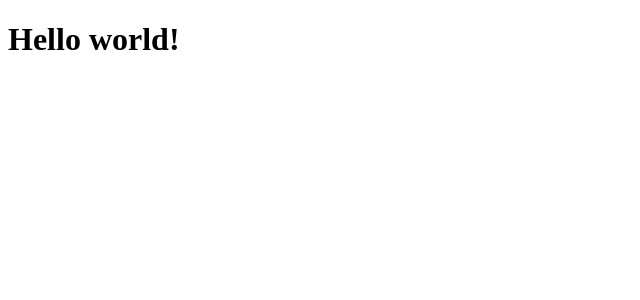
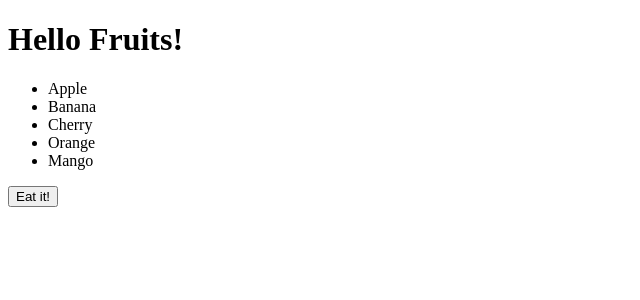
Before and after one commit to wjdals3255/Svlete_study, a SvelteKit app: page /vod/for in a window 1280 px wide. Shown: the top 300 px of the page, without its empty margins (0-640 px from the left). Built offline with nearby package versions, Linux system fonts and the light colour scheme.

Commit message:
#STUDY: 반복문

```diff
--- a/src/routes/vod/for/+page.svelte
+++ b/src/routes/vod/for/+page.svelte
@@ -1,11 +1,15 @@
 <script>
-  let name = 'world'
+  let name = 'Fruits'
   let fruits = ['Apple', 'Banana', 'Cherry', 'Orange', 'Mango']
+  function deleteFruit() {
+    fruits = fruits.slice(1)
+  }
 </script>
 
 <h1>Hello {name}!</h1>
 <ul>
-
+  {#each fruits as fruit}
+    <li>{fruit}</li>
+  {/each}
 </ul>
-<!-- {#each}
-{/each} -->
+<button on:click={deleteFruit}>Eat it!</button>
```
